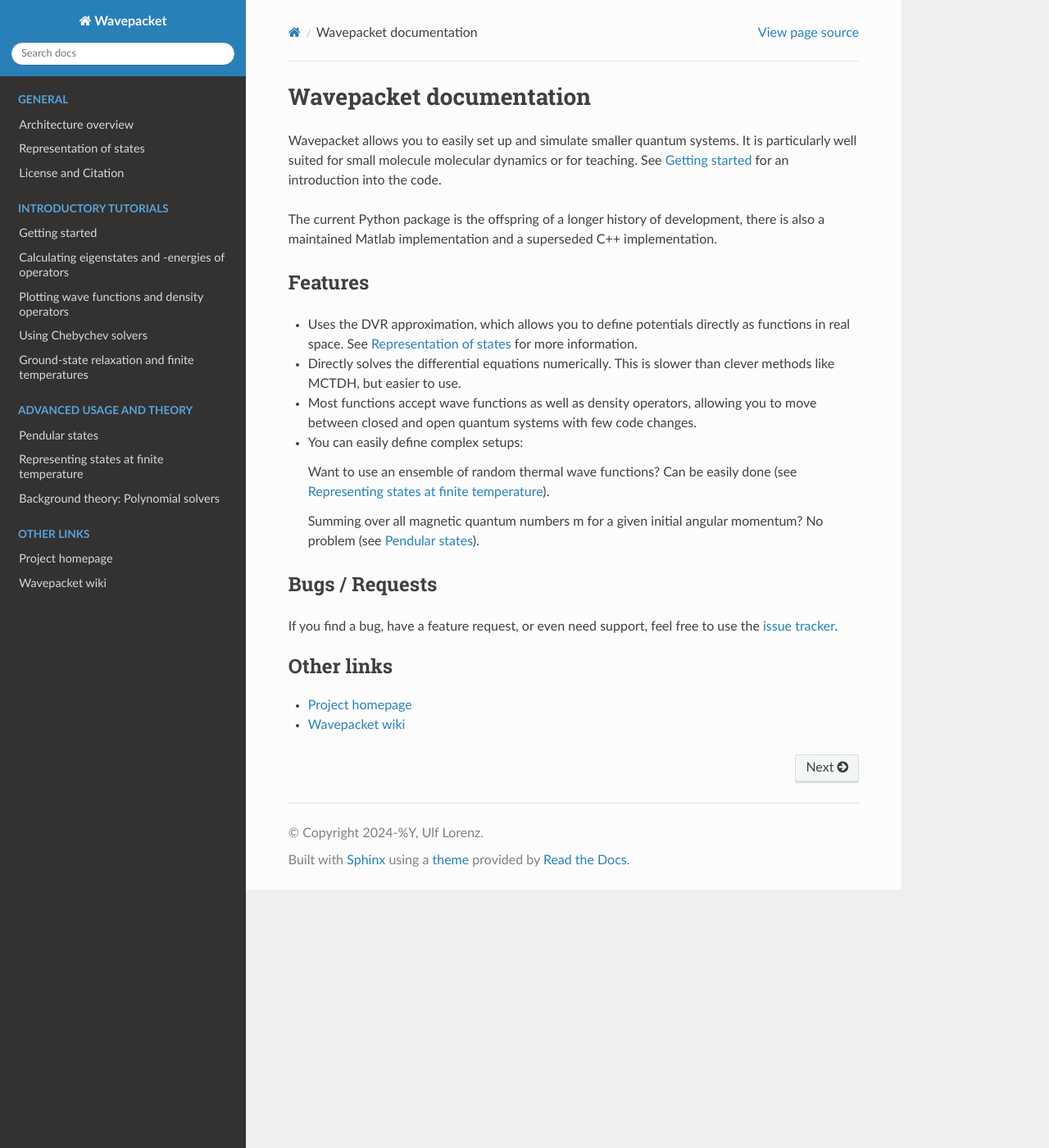
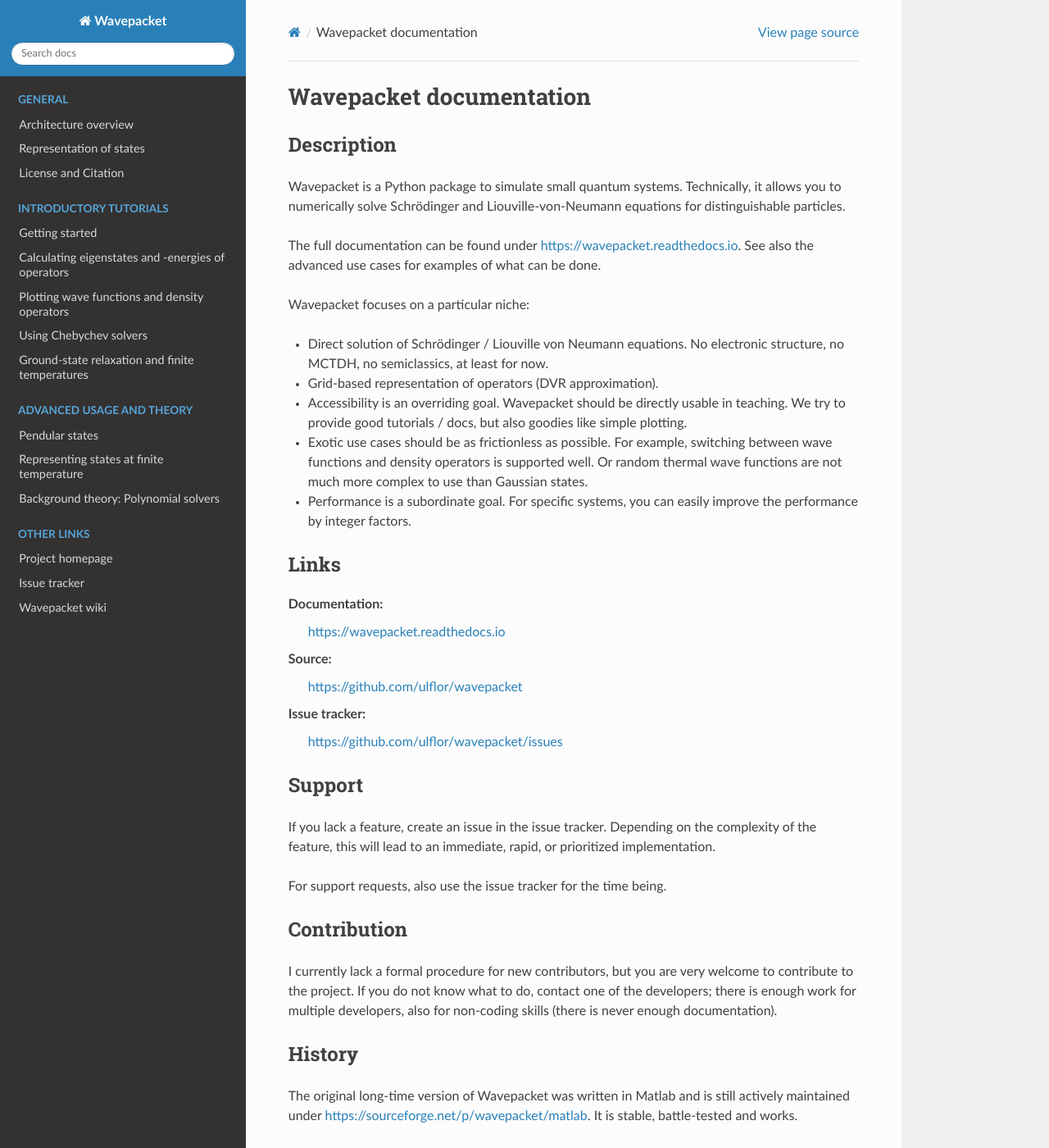
Before and after one commit to ulflor/wavepacket, a Sphinx documentation site: the page built from doc/index.rst, in a window 1280 px wide and 1400 px high. Shown: the whole window at 82% size. Built offline with Sphinx 7.4.7 and the Read the Docs theme 3.1.0, drawn with Linux system fonts in a browser that asks for light colours; formulas are drawn with MathJax 3; pages that are not in the unit, such as notebooks, are missing from menus; some of the changed text lies outside the part shown.

Commit message:
Use the Readme.rst also as start page for the documentation.
The two docs have strong overlap, but diverge in small ways.
Maybe one day, the two documents are split, but for now using a single
source seems more consistent.

```diff
--- a/README.rst
+++ b/README.rst
@@ -1,3 +1,5 @@
+.. Be aware that this document also doubles as index.html on the documentation page.
+
 Description
 -----------
 
--- a/doc/index.rst
+++ b/doc/index.rst
@@ -1,40 +1,7 @@
 Wavepacket documentation
 ========================
 
-Wavepacket allows you to easily set up and simulate smaller quantum
-systems. It is particularly well suited for small molecule molecular dynamics
-or for teaching. See :doc:`tutorials/schroedinger_cat` for an introduction into
-the code.
-
-The current Python package is the offspring of a longer history of
-development, there is also a maintained Matlab implementation and a
-superseded C++ implementation.
-
-Features
---------
-
-- Uses the DVR approximation, which allows you to define
-  potentials directly as functions in real space.
-  See :doc:`representations` for more information.
-- Directly solves the differential equations numerically.
-  This is slower than clever methods like MCTDH, but easier to use.
-- Most functions accept wave functions as well as density operators,
-  allowing you to move between closed and open quantum systems with
-  few code changes.
-- You can easily define complex setups:
-
-  Want to use an ensemble of random thermal wave functions?
-  Can be easily done (see :doc:`/advanced/thermal_states`).
-
-  Summing over all magnetic quantum numbers m for a given initial
-  angular momentum? No problem (see :doc:`/advanced/pendular_states`).
-
-
-Bugs / Requests
----------------
-
-If you find a bug, have a feature request, or even need support, feel
-free to use the `issue tracker <https://github.com/ulflor/wavepacket/features>`_.
+.. include:: ../README.rst
 
 
 .. toctree::
@@ -65,8 +32,10 @@
 
 .. toctree::
     :caption: Other links
+    :hidden:
 
     Project homepage <https://github.com/ulflor/wavepacket>
+    Issue tracker <https://github.com/ulflor/wavepacket/issues>
     Wavepacket wiki <https://sourceforge.net/p/wavepacket/wiki>
 
 .. toctree::
```
